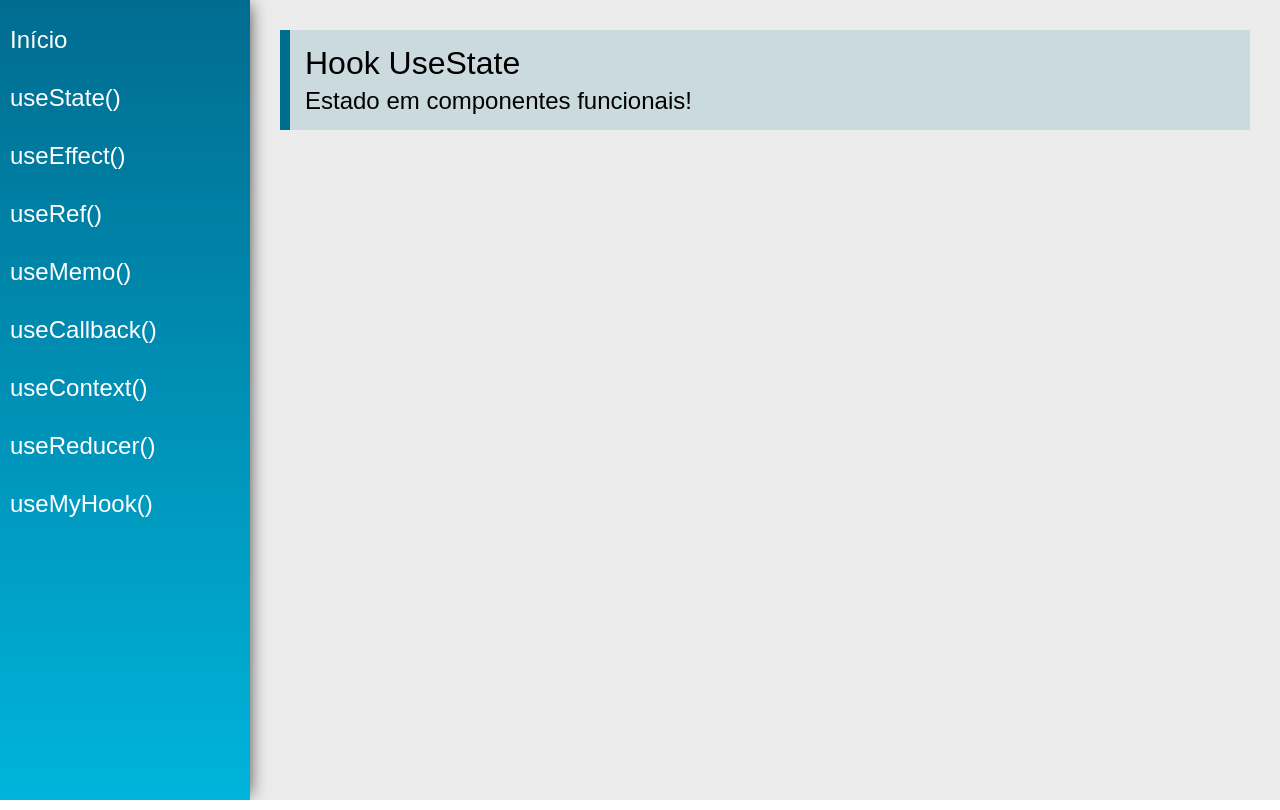
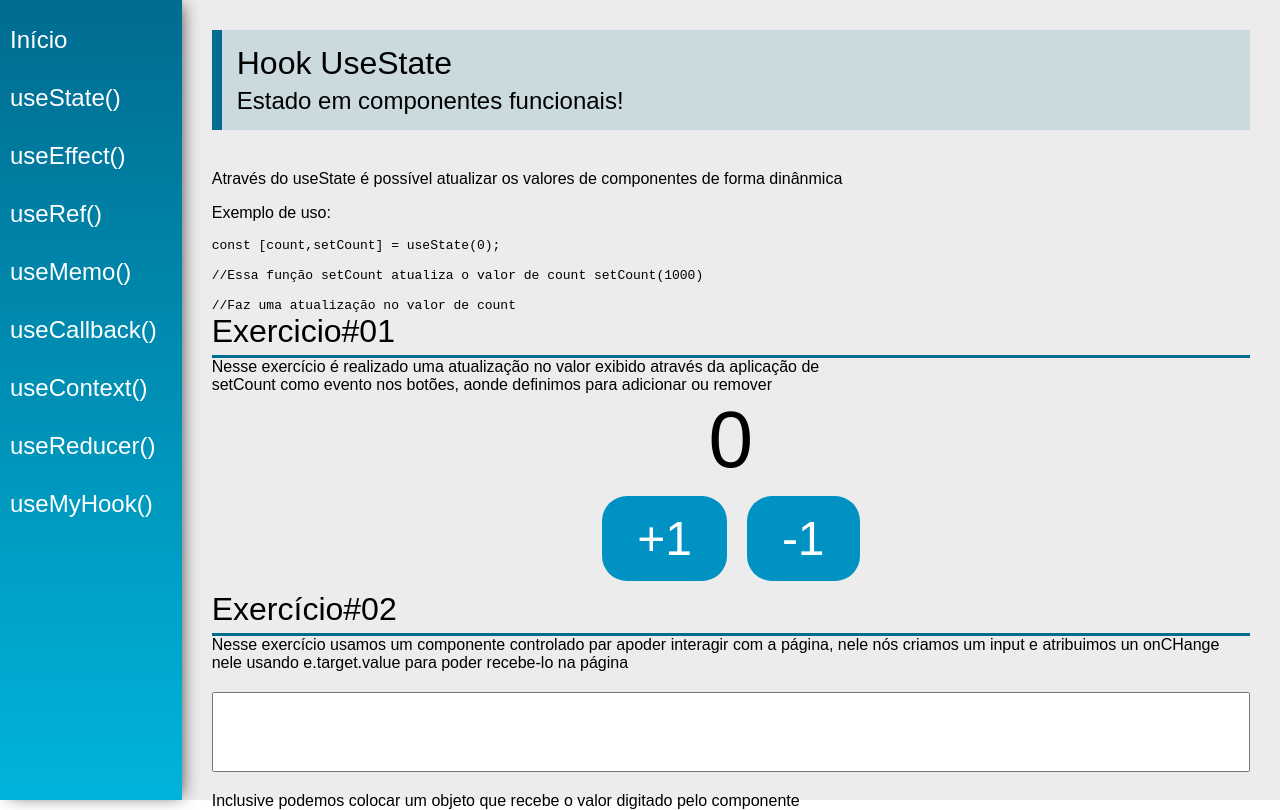
Before and after one commit to nicolas-magalhaes-clear/react-hooks, a React (Create React App) app: page /useState in a window 1280 px wide. Built offline with nearby package versions, Linux system fonts and the light colour scheme.

Commit message:
update: explanation and examples from useState added"

```diff
--- a/src/views/examples/UseState.jsx
+++ b/src/views/examples/UseState.jsx
@@ -1,13 +1,46 @@
-import React from 'react'
+import React, { useState } from 'react'
 import PageTitle from '../../components/layout/PageTitle'
+import SectionTitle from '../../components/layout/SectionTitle'
+
 
 const UseState = (props) => {
+
+    const [count, setCount] = useState(0)
+    const [name, setName] = useState('');
+
+
     return (
         <div className="UseState">
             <PageTitle
                 title="Hook UseState"
                 subtitle="Estado em componentes funcionais!"
             />
+            Através do useState é possível atualizar os valores de componentes de forma dinânmica
+            <p>Exemplo de uso:</p>
+            <code>
+                const [count,setCount] = useState(0);
+                <br></br><br></br>
+                //Essa função setCount atualiza o valor de count
+                setCount(1000)
+                <br></br><br></br>
+                //Faz uma atualização no valor de count
+            </code>
+            <SectionTitle title="Exercicio#01" />
+            Nesse exercício é realizado uma atualização  no valor exibido através da aplicação de <br></br>
+            setCount como evento nos botões, aonde definimos para adicionar ou remover
+            <div className="center">
+                <span className="text">{count}</span>
+                <div>
+                    <button onClick={()=>setCount(count+1)} className="btn">+1</button>
+                    <button onClick={()=>setCount(count-1)} className="btn">-1</button>
+                </div>
+            </div>
+
+            <SectionTitle title="Exercício#02"/>
+            Nesse exercício usamos um componente controlado par apoder interagir com a página, nele nós criamos um input e atribuimos un onCHange nele usando e.target.value para poder recebe-lo na página
+            <input type="text" className='input' value={name} onChange={(e)=>setName(e.target.value)} />
+            Inclusive podemos colocar um objeto que recebe o valor digitado pelo componente
+            <span className="text">{name}</span>
         </div>
     )
 }
```
